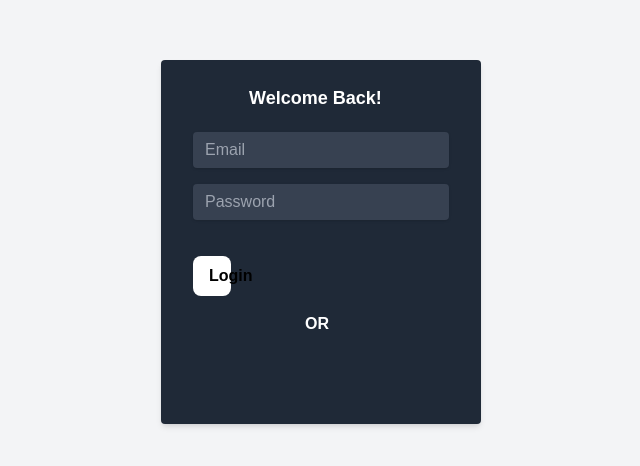
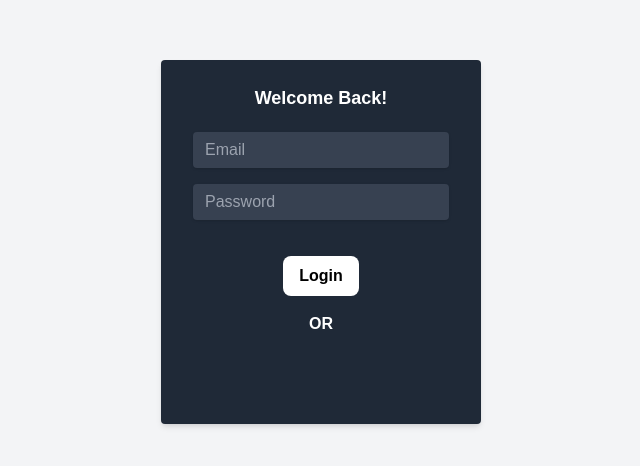
Before and after one commit to 2bato/ApproxiMates, a React (Create React App) app in the folder frontend/: page / in a window 1280 px wide. Shown: the part 150-616 px from the top of the page, without its empty margins (319-959 px from the left). Built offline with nearby package versions, Linux system fonts and the light colour scheme; a web font is replaced by a local one.

Commit message:
Added Context and Further Updated Login

```diff
--- a/frontend/package.json
+++ b/frontend/package.json
@@ -15,6 +15,7 @@
     "react-auth-kit": "^3.0.2-alpha.19",
     "react-dom": "^18.2.0",
     "react-google-one-tap-login": "^0.1.1",
+    "react-hooks-global-state": "^2.1.0",
     "react-modal": "^3.16.1",
     "react-router-dom": "^6.21.3",
     "react-scripts": "5.0.1",
--- a/frontend/src/App.js
+++ b/frontend/src/App.js
@@ -1,14 +1,10 @@
 import "./App.css";
-import Footer from "./components/Footer";
-import PostMain from "./components/PostMain";
+
 import Header from "./components/Header";
 import PostBox from "./components/PostBox";
 import CreatePost from "./components/CreatePost";
 import { useEffect, useState } from "react";
 import axios from "axios";
-import ProfilePage from "./components/ProfilePage";
-import { AuthProvider } from "react-auth-kit";
-import { GoogleLogin } from "@react-oauth/google";
 import React, { useContext } from "react";
 import Pin from "./components/Images/marker2.png";
 import House from "./components/Images/house2.png";
--- a/frontend/src/LogInPage.js
+++ b/frontend/src/LogInPage.js
@@ -1,15 +1,16 @@
-import React, { useState } from "react";
+import React, { useState, useContext } from "react";
 import "./App.css";
 import { GoogleLogin } from "@react-oauth/google";
 import { jwtDecode } from "jwt-decode";
 import { Link, Router } from "react-router-dom";
+import { User, UserContext } from "./components/Context/User";
 
-// export const UserContext = React.createContext({});
 
 function LoginPage() {
+
   const [email, setEmail] = useState("");
   const [password, setPassword] = useState("");
-  const [user, setUser] = useState({});
+  const { user, setActiveUser } = useContext(UserContext);
 
   const handleSubmit = (event) => {
     event.preventDefault();
@@ -18,9 +19,8 @@ function LoginPage() {
   };
 
   function handleSignOut(event) {
-    setUser({});
+    setActiveUser({});
   }
-
 
   return (
     <div className="flex items-center justify-center h-screen bg-gray-100">
@@ -30,9 +30,12 @@ function LoginPage() {
           className="bg-gray-800 shadow-md rounded px-8 pt-6 pb-8 mb-4"
         >
           <div className="mb-4">
-            <h1 className="ml-14 text-white font-bold text-lg mb-5">
-              Welcome Back!
-            </h1>
+            <div className="flex justify-center">
+              <h1 className="text-white font-bold text-lg mb-5">
+                Welcome Back!
+              </h1>
+            </div>
+
             <input
               className="bg-gray-700 shadow appearance-none rounded w-full py-2 px-3 text-white leading-tight focus:outline-none focus:shadow-outline"
               id="email"
@@ -50,10 +53,10 @@ function LoginPage() {
               onChange={(e) => setPassword(e.target.value)}
             />
           </div>
-          <div className="flex items-center justify-between">
+          <div className="flex items-center justify-center">
             <Link to="/App">
               <button
-                className="w-3/6 m-auto bg-white text-black font-bold py-2 px-4 rounded-lg"
+                className="bg-white text-black font-bold py-2 px-4 rounded-lg"
                 type="submit"
               >
                 Login
@@ -61,20 +64,21 @@ function LoginPage() {
             </Link>
           </div>
 
-          <div className="ml-28 mt-4">
+          <div className="flex mt-4 justify-center">
             <h1 className="text-white font-bold justify-center items-center">
               OR
             </h1>
           </div>
 
-          <div className="mt-4 ml-2">
+          <div className="flex justify-center mt-4">
             <GoogleLogin
               onSuccess={(credentialResponse) => {
                 const credentialResponseDecoded = jwtDecode(
                   credentialResponse.credential
                 );
-                console.log(credentialResponseDecoded);
-                setUser(credentialResponseDecoded);
+                setActiveUser(credentialResponseDecoded);
+                console.log(user);
+
               }}
               onError={() => {
                 console.log("Login Failed");
--- /dev/null
+++ b/frontend/src/components/Context/User.js
@@ -0,0 +1,18 @@
+import React, {createContext, useState} from 'react';
+
+export const UserContext = createContext();
+
+
+export const User = ({ children }) => {
+  const [user, setUser] = useState({});
+
+  const setActiveUser = (user) => {
+    setUser(user);
+  };
+
+  return (
+    <UserContext.Provider value={{ user, setActiveUser }}>
+      {children}
+    </UserContext.Provider>
+  );
+};
--- a/frontend/src/components/Header.js
+++ b/frontend/src/components/Header.js
@@ -1,7 +1,6 @@
 import React, { useState } from "react";
 import ApproxiMates from "./Images/ApproxiMates.png";
-import PostBox from "./PostBox";
-import FilterButtons from "./FilterButtons";
+
 
 function goToBottom() {
   window.scrollTo(0, document.body.scrollHeight);
--- a/frontend/src/components/ProfilePage.js
+++ b/frontend/src/components/ProfilePage.js
@@ -1,6 +1,7 @@
 import React, { useState } from "react";
 import Footer from "./Footer";
 import Header from "./Header";
+import { setGlobalState, useGlobalState } from "../LogInPage";
 
 function ProfilePage(props) {
   const [editProfile, setEditProfile] = useState(false);
--- a/frontend/src/index.js
+++ b/frontend/src/index.js
@@ -8,6 +8,8 @@ import LoginPage from "./LogInPage";
 import { createBrowserRouter, RouterProvider } from "react-router-dom";
 import { GoogleOAuthProvider } from "@react-oauth/google";
 import { Tabs } from "./components/Context/Tabs";
+import { User } from "./components/Context/User";
+
 
 const router = createBrowserRouter([
   {
@@ -25,7 +27,9 @@ root.render(
   <React.StrictMode>
     <GoogleOAuthProvider clientId="572062564932-3fa0d9g9r06o6cf8bh2j32u8tpnvoa9g.apps.googleusercontent.com">
       <Tabs>
+        <User>
         <RouterProvider router={router} />
+        </User>
       </Tabs>
     </GoogleOAuthProvider>
   </React.StrictMode>
```
Also changed, not shown: 1 other file (tests, documents, lock files or other folders).
